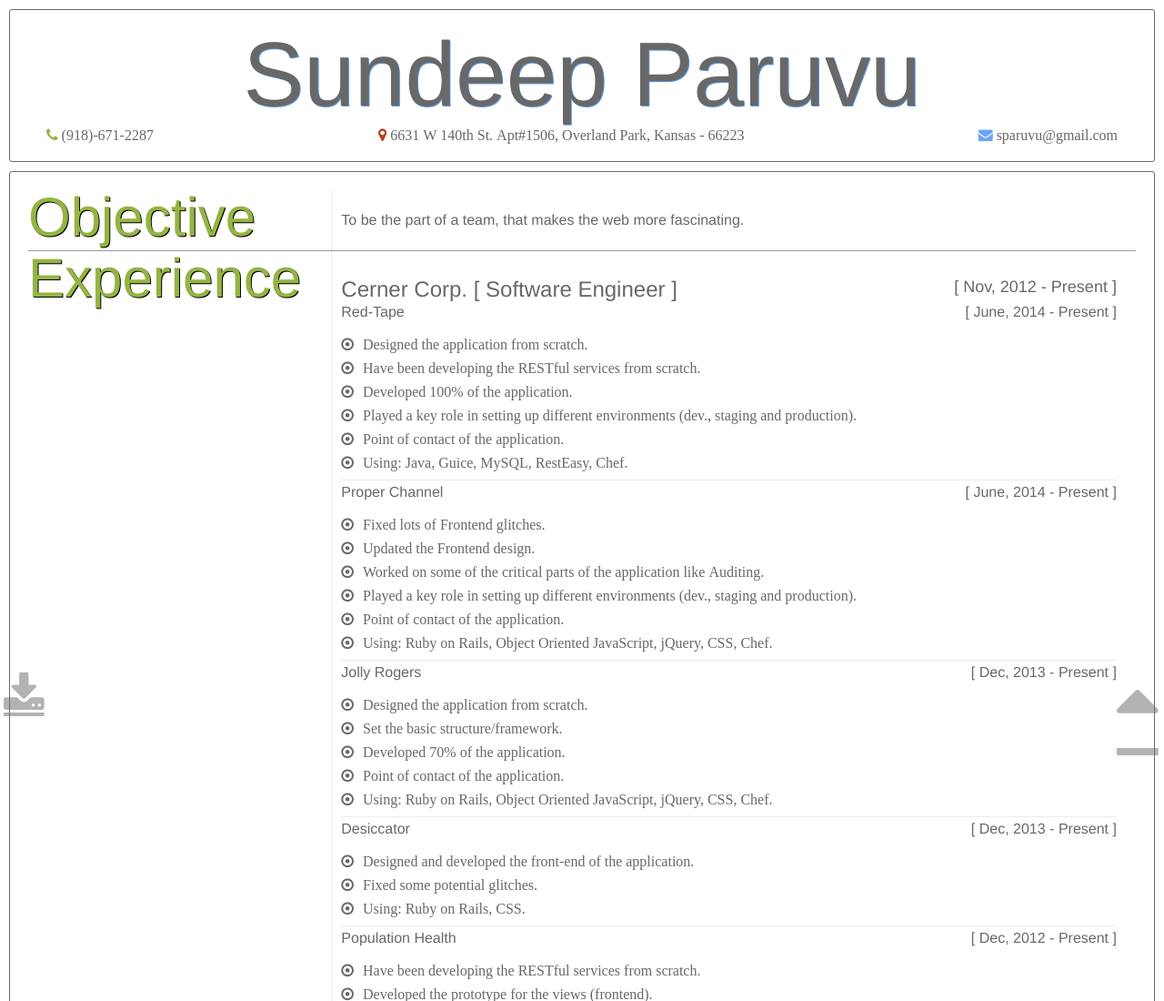
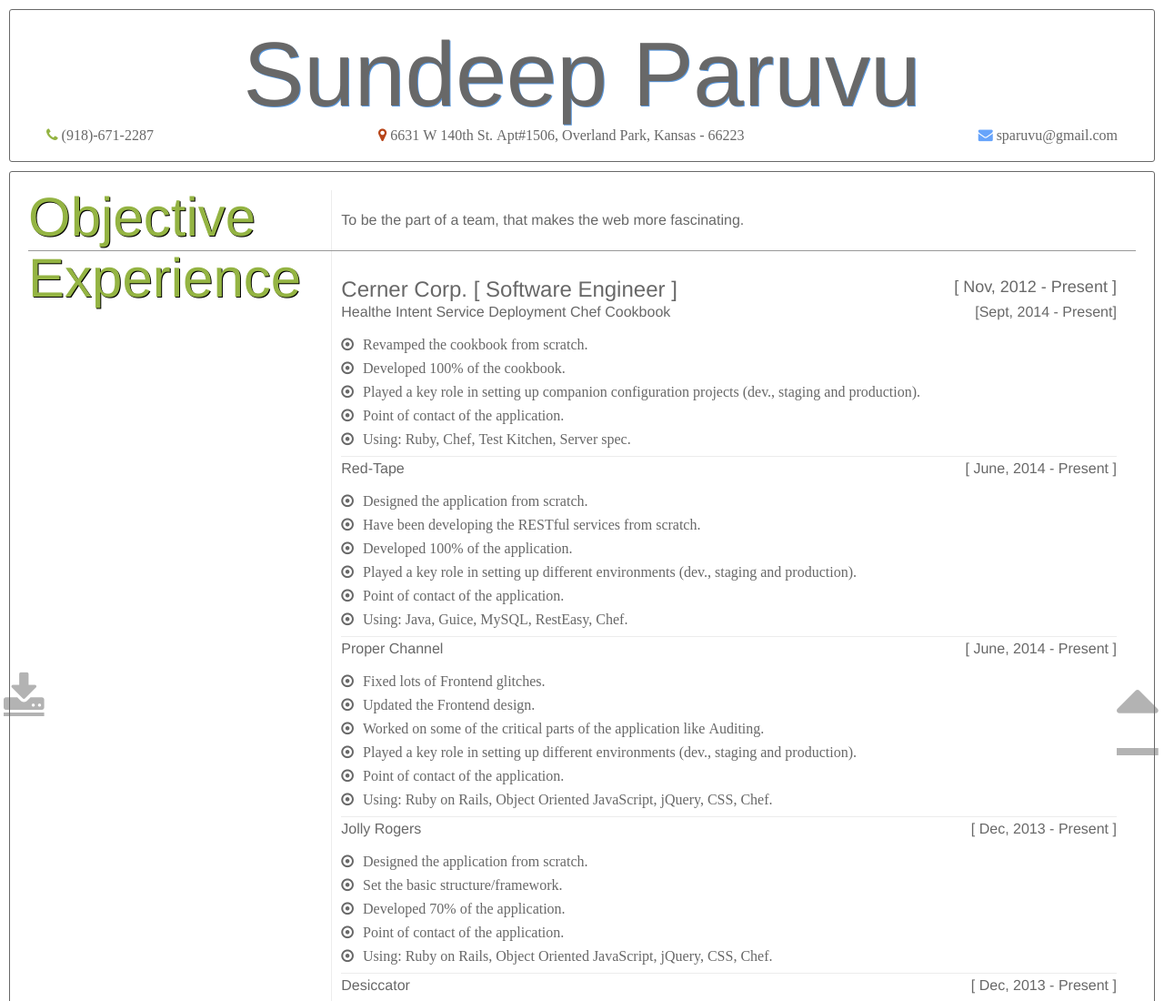
Before and after one commit to sparuvu/sparuvu.github.io, a plain HTML site: page index.html in a window 1280 px wide. Shown: the top 1100 px of the page at 91% size. Drawn offline with Linux system fonts and the light colour scheme.

Commit message:
Added deployment cookbook project

```diff
--- a/index.html
+++ b/index.html
@@ -38,6 +38,17 @@
             <div class="sub-section-title">
               <span class="company-name fa-2x">Cerner Corp. [ Software Engineer ]</span>
               <span class="pull-right sub">[ Nov, 2012 - Present ]</span>
+            </div>
+            <div class="sub-section">
+              <span class="dub">Healthe Intent Service Deployment Chef Cookbook</span>
+              <span class="pull-right sub">[Sept, 2014 - Present]</span>
+              <ul>
+                <li class="fa fa-dot-circle-o">Revamped the cookbook from scratch.</li>
+                <li class="fa fa-dot-circle-o">Developed 100% of the cookbook.</li>
+                <li class="fa fa-dot-circle-o">Played a key role in setting up companion configuration projects (dev., staging and production).</li>
+                <li class="fa fa-dot-circle-o">Point of contact of the application.</li>
+                <li class="fa fa-dot-circle-o"><span class="sub">Using:</span> Ruby, Chef, Test Kitchen, Server spec.</li>
+              </ul>
             </div>
             <div class="sub-section">
               <span class="dub">Red-Tape</span>
```
Also changed, not shown: 2 other files.
